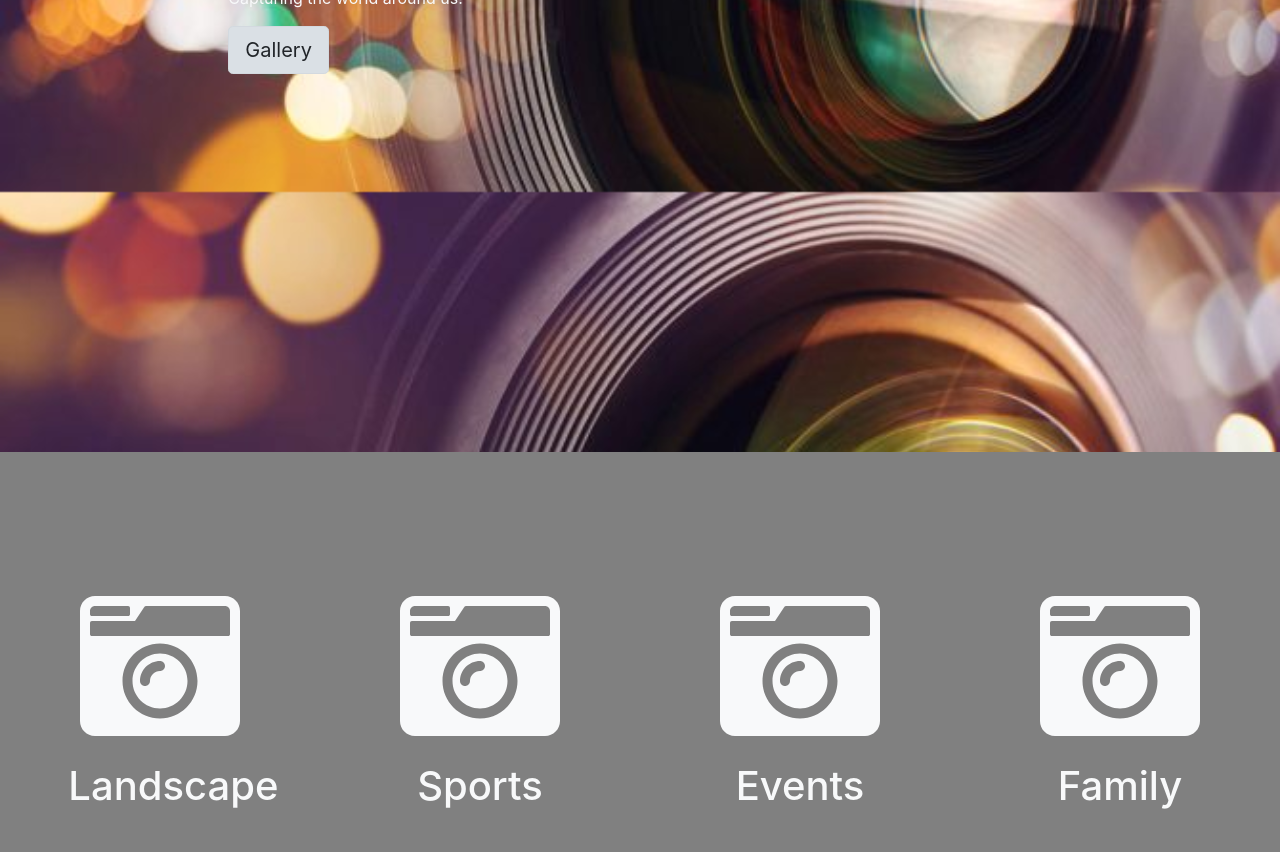
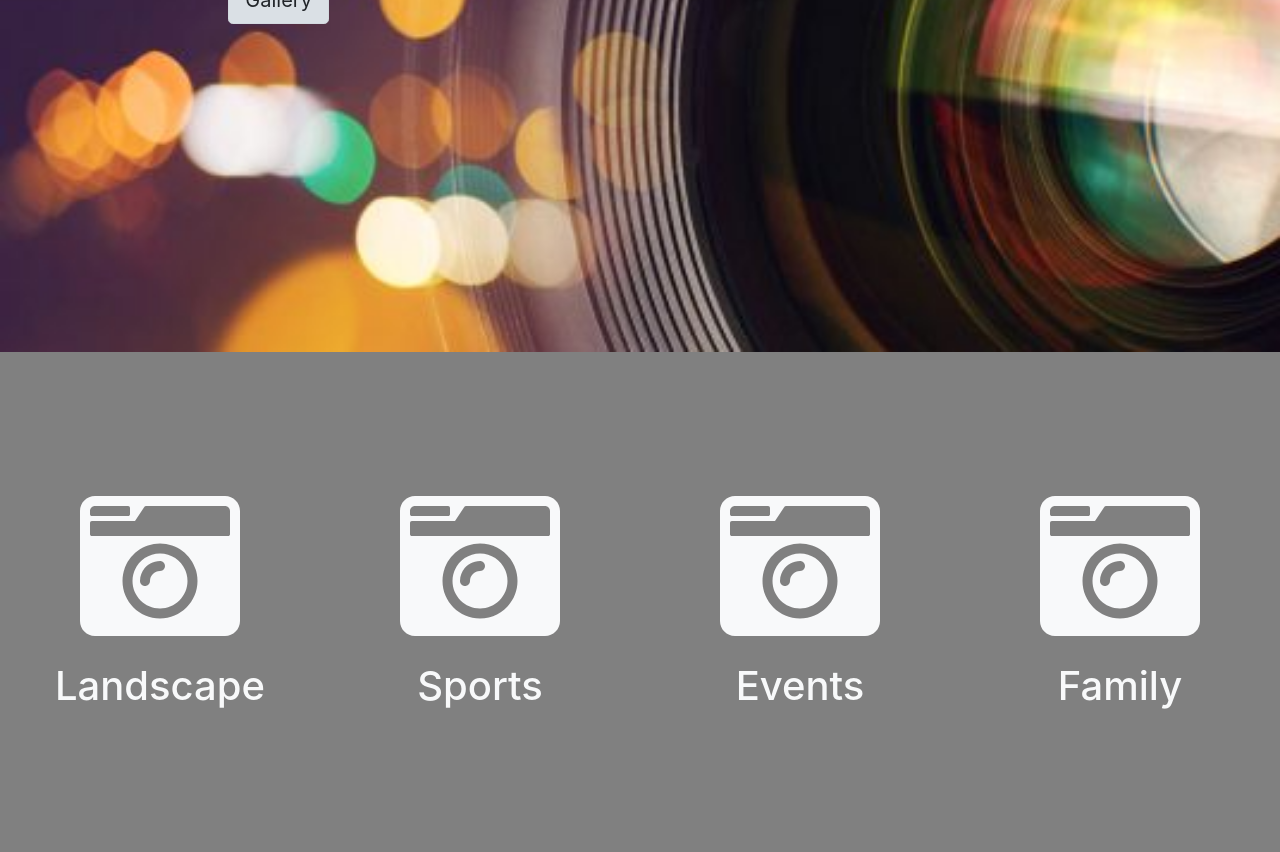
Before and after one commit to ewiesemann/EDW-Photography, a plain HTML site: page index.html in a window 1280 px wide. Shown: the part 448-1300 px from the top of the page. Drawn offline with nearby package versions, Linux system fonts and the light colour scheme.

Commit message:
updated icons and images

```diff
--- a/assets/styles.css
+++ b/assets/styles.css
@@ -1,11 +1,12 @@
 .image1 {
     background-image: url(lens.jpg);
-    background-size: 100% auto;
-    height: 900px;
+    background-size: cover;
+    min-height: 100vh;
+    background-repeat: no-repeat;
 }
 .row2 {
     background-color: gray;
-    height: 500px;
+    min-height: 500px;
 }
 
 .row3 {
@@ -16,10 +17,11 @@
 
 .image3 {
     background-image: url(lightning.jpg);
-    background-size: 100% auto;
-    height: 500px ;
+    background-size: cover;
+    min-height: 75vh;
+    background-repeat: no-repeat;
 }
 .row4 {
     background-color: black;
-    height: 100px;
+    min-height: 100px;
 }
--- a/index.html
+++ b/index.html
@@ -1,14 +1,18 @@
 <!DOCTYPE html>
 <html lang="en">
+
 <head>
     <meta charset="UTF-8">
     <meta name="viewport" content="width=device-width, initial-scale=1.0">
     <meta http-equiv="X-UA-Compatible" content="ie=edge">
     <title>EDW Photography</title>
-    <link rel="stylesheet" href="https://stackpath.bootstrapcdn.com/bootstrap/4.1.0/css/bootstrap.min.css" integrity="sha384-9gVQ4dYFwwWSjIDZnLEWnxCjeSWFphJiwGPXr1jddIhOegiu1FwO5qRGvFXOdJZ4" crossorigin="anonymous">
-    <script defer src="https://use.fontawesome.com/releases/v5.0.10/js/all.js" integrity="sha384-slN8GvtUJGnv6ca26v8EzVaR9DC58QEwsIk9q1QXdCU8Yu8ck/tL/5szYlBbqmS+" crossorigin="anonymous"></script>
+    <link rel="stylesheet" href="https://stackpath.bootstrapcdn.com/bootstrap/4.1.0/css/bootstrap.min.css" integrity="sha384-9gVQ4dYFwwWSjIDZnLEWnxCjeSWFphJiwGPXr1jddIhOegiu1FwO5qRGvFXOdJZ4"
+        crossorigin="anonymous">
+    <script defer src="https://use.fontawesome.com/releases/v5.0.10/js/all.js" integrity="sha384-slN8GvtUJGnv6ca26v8EzVaR9DC58QEwsIk9q1QXdCU8Yu8ck/tL/5szYlBbqmS+"
+        crossorigin="anonymous"></script>
     <link rel="stylesheet" href="assets/styles.css">
 </head>
+
 <body>
     <div class="container-fluid">
         <div class="row image1">
@@ -19,19 +23,19 @@
             </div>
         </div>
         <div class="row d-flex justify-content-around text-center row2">
-            <div class="col-2 text-light align-self-center">
+            <div class="col text-light align-self-center">
                 <i class="fas fa-camera-retro fa-10x"></i>
                 <h1 class="mt-3">Landscape</h1>
             </div>
-            <div class="col-2 text-light align-self-center">
+            <div class="col text-light align-self-center">
                 <i class="fas fa-camera-retro fa-10x"></i>
                 <h1 class="mt-3">Sports</h1>
             </div>
-            <div class="col-2 text-light align-self-center">
+            <div class="col text-light align-self-center">
                 <i class="fas fa-camera-retro fa-10x"></i>
                 <h1 class="mt-3">Events</h1>
             </div>
-            <div class="col-2 text-light align-self-center">
+            <div class="col text-light align-self-center">
                 <i class="fas fa-camera-retro fa-10x"></i>
                 <h1 class="mt-3">Family</h1>
             </div>
@@ -58,4 +62,5 @@
         </div>
     </div>
 </body>
+
 </html>
```
Lines whose indentation alone changed are shown as unchanged.
